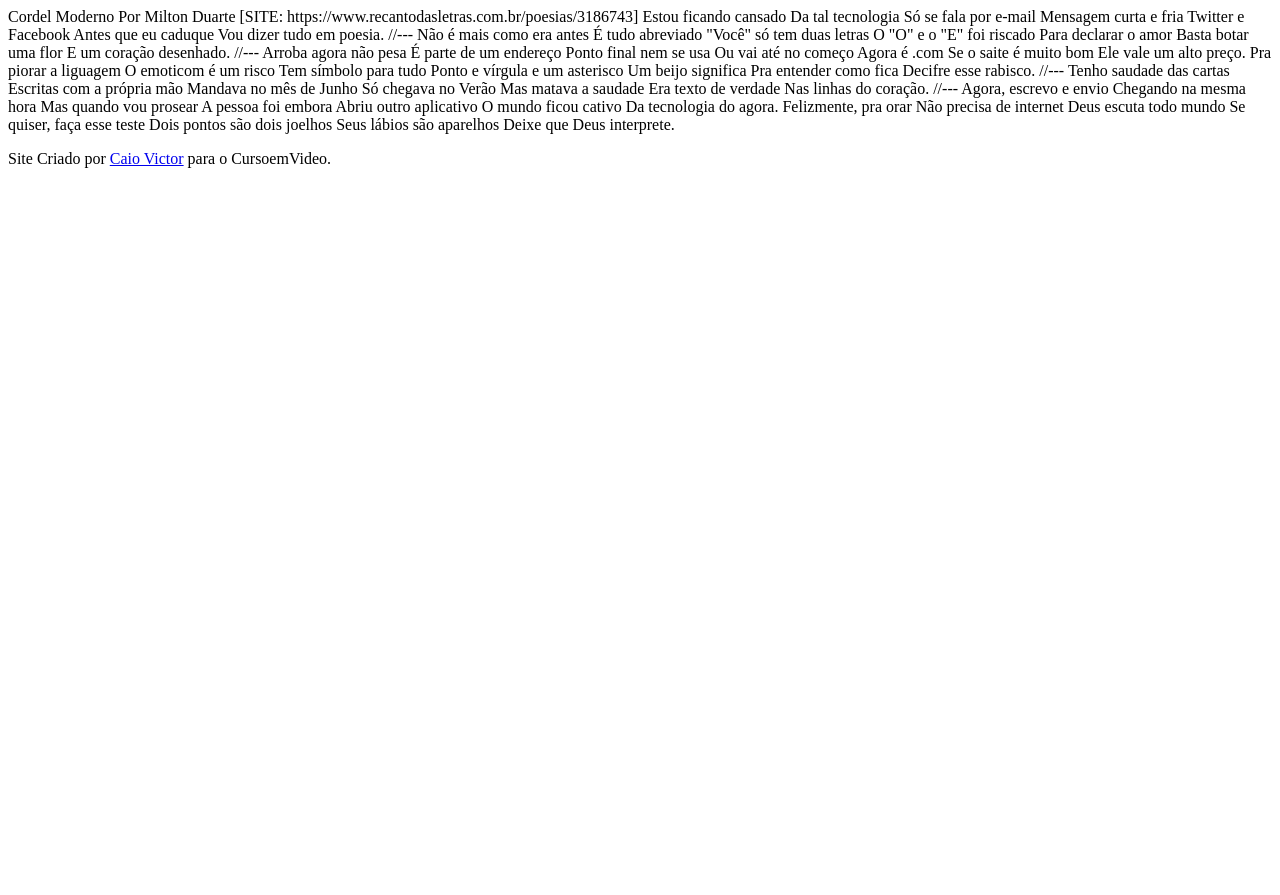
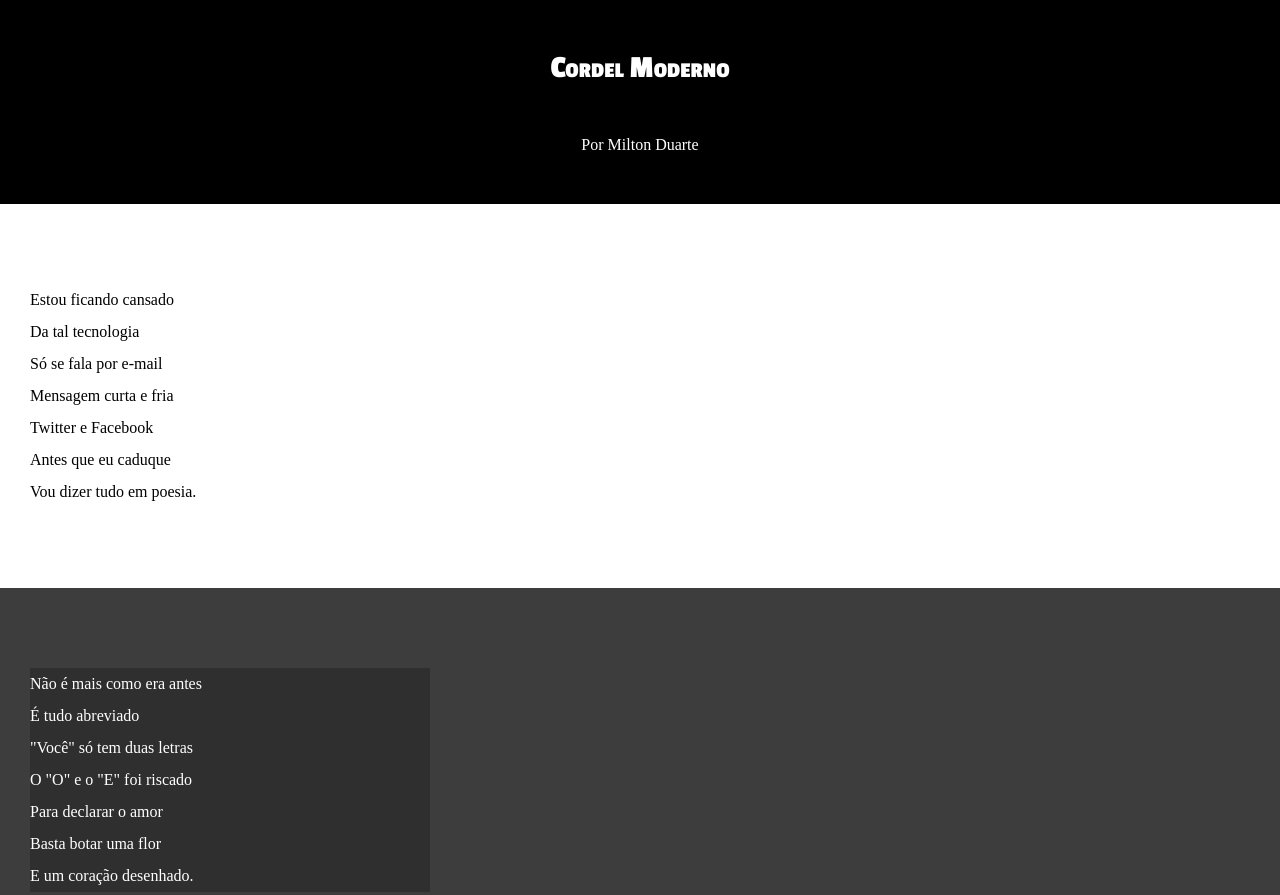
Before and after one commit to caiovsilvalb/html-css, a plain HTML site: page modulo 3/d001/index.html in a window 1280 px wide. Shown: the top 895 px of the page. Before the commit the page ends 800 px from the top, so only its background shows below. Drawn offline with Linux system fonts and the light colour scheme.

Commit message:
atualizei

```diff
--- a/modulo 3/d001/index.html
+++ b/modulo 3/d001/index.html
@@ -4,50 +4,75 @@
     <meta charset="UTF-8">
     <meta name="viewport" content="width=device-width, initial-scale=1.0">
     <title>Cordel Moderno</title>
+    <link rel="stylesheet" href="style.css">
+
 </head>
 <body>
-    Cordel Moderno
-Por Milton Duarte
-[SITE: https://www.recantodasletras.com.br/poesias/3186743]
+    <header>
+        <h1>Cordel Moderno</h1>
+        <p>Por <a href="https://www.recantodasletras.com.br/poesias/3186743">Milton Duarte</a></p>
 
-Estou ficando cansado
-Da tal tecnologia
-Só se fala por e-mail
-Mensagem curta e fria
-Twitter e Facebook
-Antes que eu caduque
+    </header>
+
+    <main>
+        <section class="normal">
+            <p>
+                Estou ficando cansado <br>
+                Da tal tecnologia <br>
+                Só se fala por e-mail <br>
+                Mensagem curta e fria <br>
+                Twitter e Facebook <br>
+                Antes que eu caduque <br>
                 Vou dizer tudo em poesia.
+            </p>
+        </section>
 
-//---
 
-Não é mais como era antes
-É tudo abreviado
-"Você" só tem duas letras
-O "O" e o "E" foi riscado
-Para declarar o amor
-Basta botar uma flor
+
+        <section class="imagem">
+            <p>
+                Não é mais como era antes <br>
+                É tudo abreviado <br>
+                "Você" só tem duas letras <br>
+                O "O" e o "E" foi riscado <br>
+                Para declarar o amor <br>
+                Basta botar uma flor <br>
                 E um coração desenhado.
+            </p>
+        </section>
 
-//---
 
-Arroba agora não pesa
-É parte de um endereço
-Ponto final nem se usa
-Ou vai até no começo
-Agora é .com
-Se o saite é muito bom
+
+        <section class="normal">
+
+                <p>
+                    Arroba agora não pesa <br>
+                    É parte de um endereço <br>
+                    Ponto final nem se usa <br>
+                    Ou vai até no começo <br>
+                    Agora é .com <br>
+                    Se o saite é muito bom <br>
                     Ele vale um alto preço.
+                </p>
 
-Pra piorar a liguagem
-O emoticom é um risco
-Tem símbolo para tudo
-Ponto e vírgula e um asterisco
-Um beijo significa
-Pra entender como fica
+
+
+                <p>
+                    Pra piorar a liguagem <br>
+                    O emoticom é um risco <br>
+                    Tem símbolo para tudo <br>
+                    Ponto e vírgula e um asterisco <br>
+                    Um beijo significa <br>
+                    Pra entender como fica <br>
                     Decifre esse rabisco.
+                </p>
 
-//---
+        </section>
 
+
+
+        <section class="imagem">
+            <p>
                 Tenho saudade das cartas
                 Escritas com a própria mão
                 Mandava no mês de Junho
@@ -55,9 +80,14 @@ Só chegava no Verão
                 Mas matava a saudade
                 Era texto de verdade
                 Nas linhas do coração.
+            </p>
+        </section>
 
-//---
 
+
+        <section class="normal">
+
+                <p>
                     Agora, escrevo e envio
                     Chegando na mesma hora
                     Mas quando vou prosear
@@ -65,7 +95,11 @@ A pessoa foi embora
                     Abriu outro aplicativo
                     O mundo ficou cativo
                     Da tecnologia do agora.
+                </p>
 
+
+
+                <p>
                     Felizmente, pra orar
                     Não precisa de internet
                     Deus escuta todo mundo
@@ -73,6 +107,10 @@ Se quiser, faça esse teste
                     Dois pontos são dois joelhos
                     Seus lábios são aparelhos
                     Deixe que Deus interprete.
+                </p>
+
+        </section>
+    </main>
 
     <footer>
         <p>Site Criado por <a href="https://caiovsilvalb.github.io" target="_blank">Caio Victor</a> para o CursoemVideo.</p>
--- /dev/null
+++ b/modulo 3/d001/style.css
@@ -0,0 +1,87 @@
+@charset "UTF-8";
+
+@import url('https://fonts.googleapis.com/css2?family=Passion+One:wght@400;700;900&display=swap');
+
+@import url('https://fonts.googleapis.com/css2?family=Passion+One:wght@400;700;900&family=Sriracha&display=swap');
+
+* {
+    margin: 0;
+    padding: 0;
+    box-sizing: border-box;
+    text-decoration: none;
+}
+
+html, body {
+    min-height: 100vh;
+    background-color: darkgray;
+}
+
+header {
+    background-color: black;
+    color: white;
+    text-align: center;
+
+
+}
+
+header h1 {
+    font-family: 'Passion One';
+    padding: 50px;
+    font-variant: small-caps;
+
+
+}
+
+header p {
+    padding-bottom: 50px;
+}
+
+header p a {
+    color: white;
+
+}
+
+header p a:hover {
+    text-decoration: underline;
+}
+
+main {
+
+}
+
+section {
+    padding-top: 10vh;
+    padding-bottom: 10vh;
+    line-height: 2em;
+    padding-left: 30px;
+}
+
+section.normal {
+    background-color: white;
+    color: black;
+}
+
+section.imagem {
+    background-color: rgba(0, 0, 0, 0.638);
+    color: white;
+}
+section.imagem p {
+    background-color: rgba(0, 0, 0, 0.232);
+    width: 400px;
+}
+
+footer {
+    background-color: black;
+    color: white;
+    text-align: center;
+    padding: 10px;
+}
+
+footer p a {
+    color: white;
+
+}
+
+footer p a:hover {
+    text-decoration: underline;
+}
```
Lines whose indentation alone changed are shown as unchanged.
